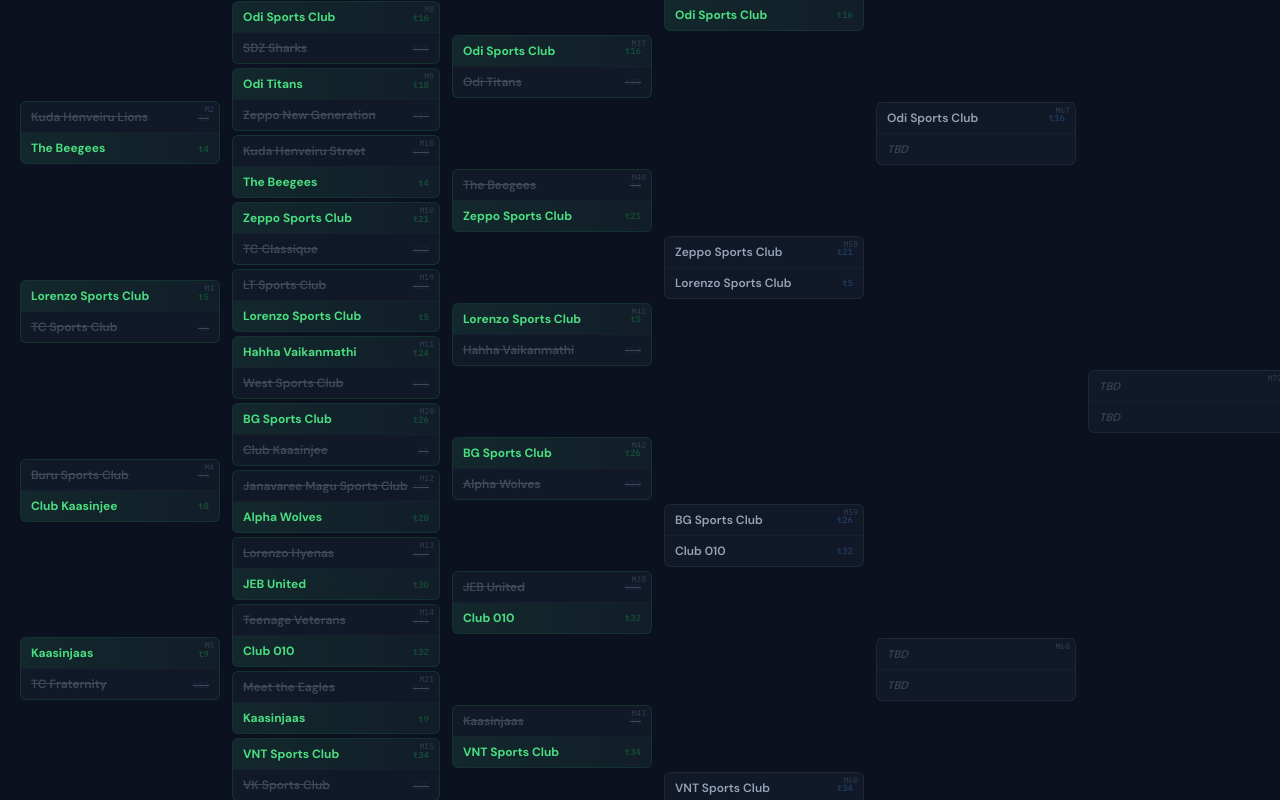
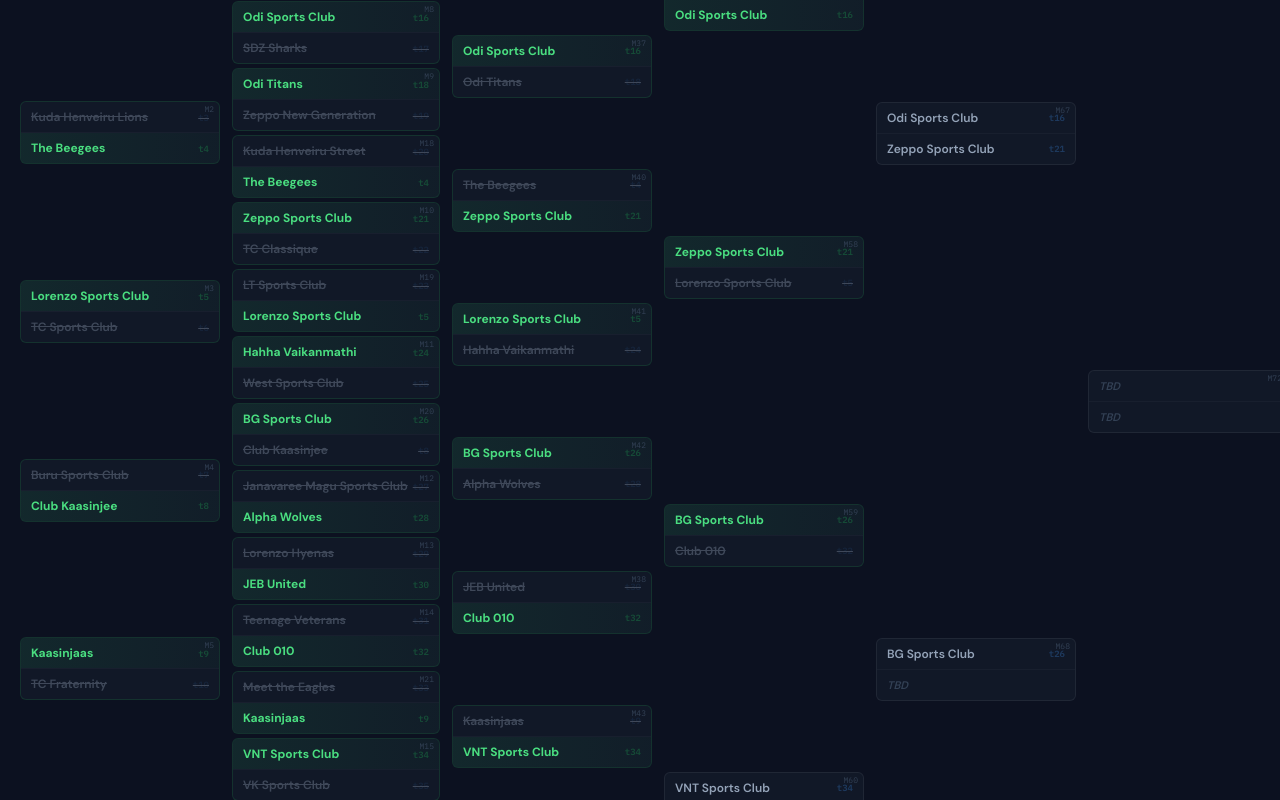
Before and after one commit to rashdhanriyaz/eid-baibalaa, a React (Vite) app: page / in a window 1280 px wide. Shown: the part 300-1100 px from the top of the page. Built offline with nearby package versions, Linux system fonts and the light colour scheme.

Commit message:
Update results.js

```diff
--- a/src/results.js
+++ b/src/results.js
@@ -95,5 +95,8 @@ export const RESULTS = {
   55: "t10",   // TC Fraternity
   56: "t38",   // TFT
   57: "t16",   // Odi Sports Club
+  58: "t21",   // Zeppo Sports Club
+  59: "t26",   // BG Sports Club
+
 
 };
```
